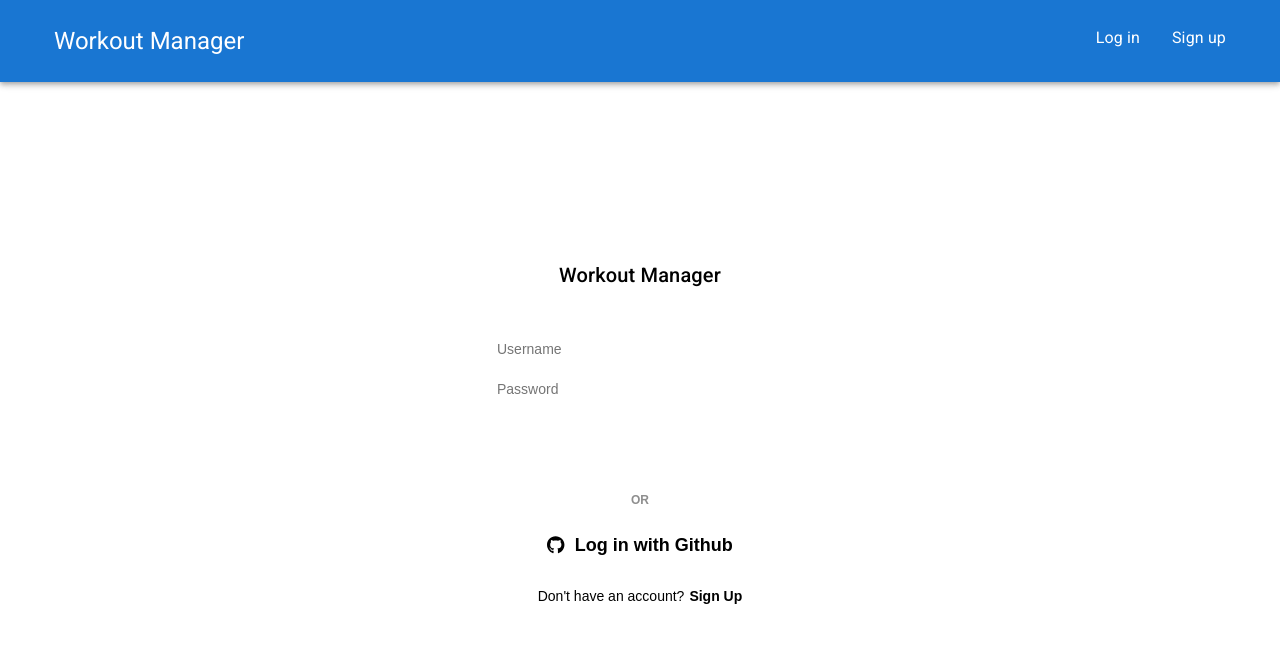
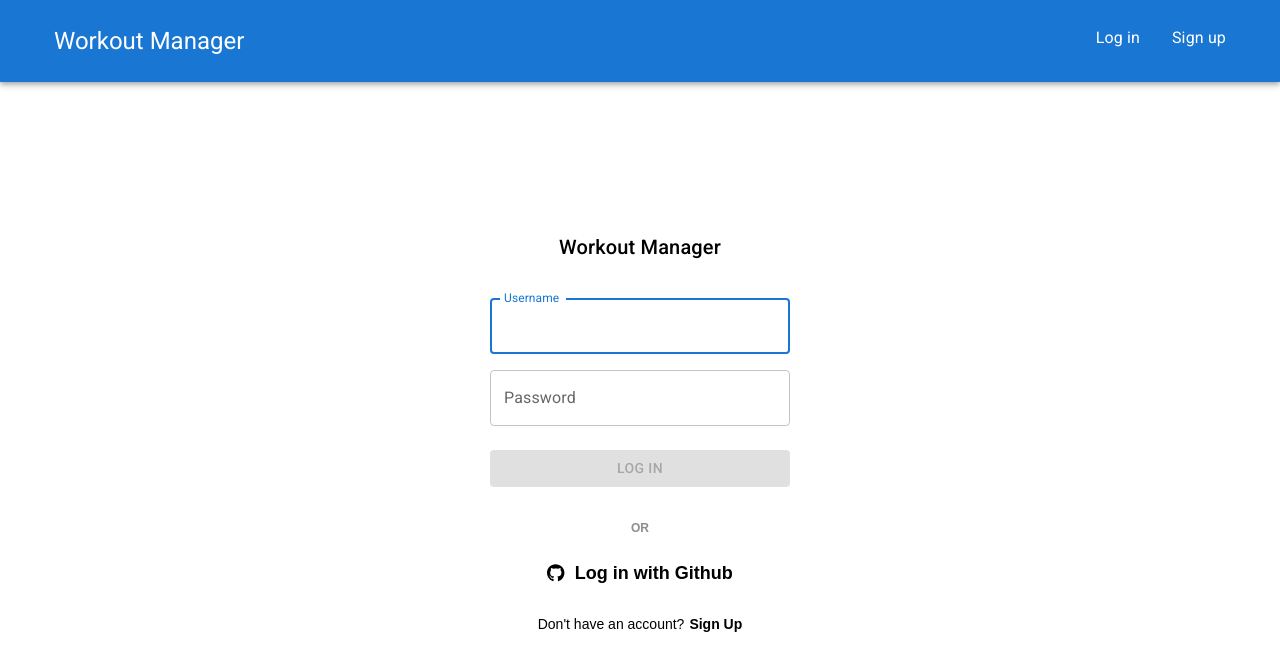
Before and after one commit to wujuno/workout-manager, a React (Create React App) app: page /login in a window 1280 px wide. Shown: the top 670 px of the page. Built offline with nearby package versions, Linux system fonts and the light colour scheme.

Commit message:
Style: Change Login

```diff
--- a/src/screens/Login.tsx
+++ b/src/screens/Login.tsx
@@ -14,7 +14,7 @@ import BottomBox from "../components/auth/BottomBox";
 import FormError from "../components/auth/FormError";
 import { Helmet } from "react-helmet-async";
 import { gql, useMutation } from "@apollo/client";
-import { Typography } from "@mui/material";
+import { Button, TextField, Typography } from "@mui/material";
 
 const GithubLogin = styled.div`
   display: flex;
@@ -115,8 +115,13 @@ function LogIn() {
         </Typography>
         <FormBox>
           <form onSubmit={handleSubmit(onvalid)}>
-            <Input
-              placeholder="Username"
+            <TextField
+              sx={{ mb: 2 }}
+              id="username"
+              label="Username"
+              variant="outlined"
+              fullWidth
+              autoFocus
               type="text"
               onFocus={clearLoginError}
               {...register("username", {
@@ -132,8 +137,11 @@ function LogIn() {
               })}
             />
             <FormError message={formState?.errors?.username?.message} />
-            <Input
-              placeholder="Password"
+            <TextField
+              id="password"
+              variant="outlined"
+              fullWidth
+              label="Password"
               type="password"
               onFocus={clearLoginError}
               {...register("password", {
@@ -149,11 +157,16 @@ function LogIn() {
               })}
             />
             <FormError message={formState?.errors?.password?.message} />
-            <SubmitBtn
+            <Button
+              sx={{ mt: 3 }}
+              variant="contained"
+              fullWidth
               type="submit"
               value={loading ? "Loading..." : "Log in"}
               disabled={!formState.isValid || loading}
-            />
+            >
+              Log in
+            </Button>
             <FormError message={formState?.errors?.result?.message} />
             <Notification>{location?.state?.message}</Notification>
           </form>
```
